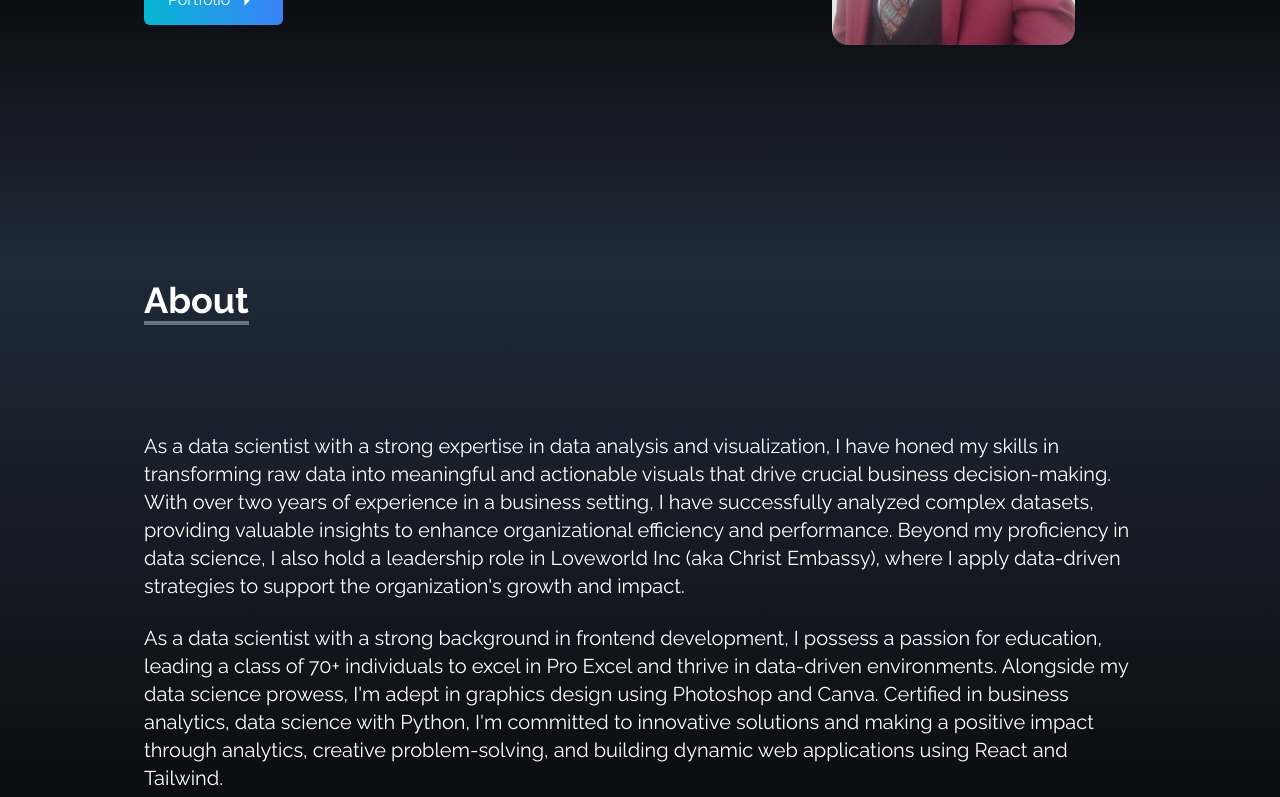
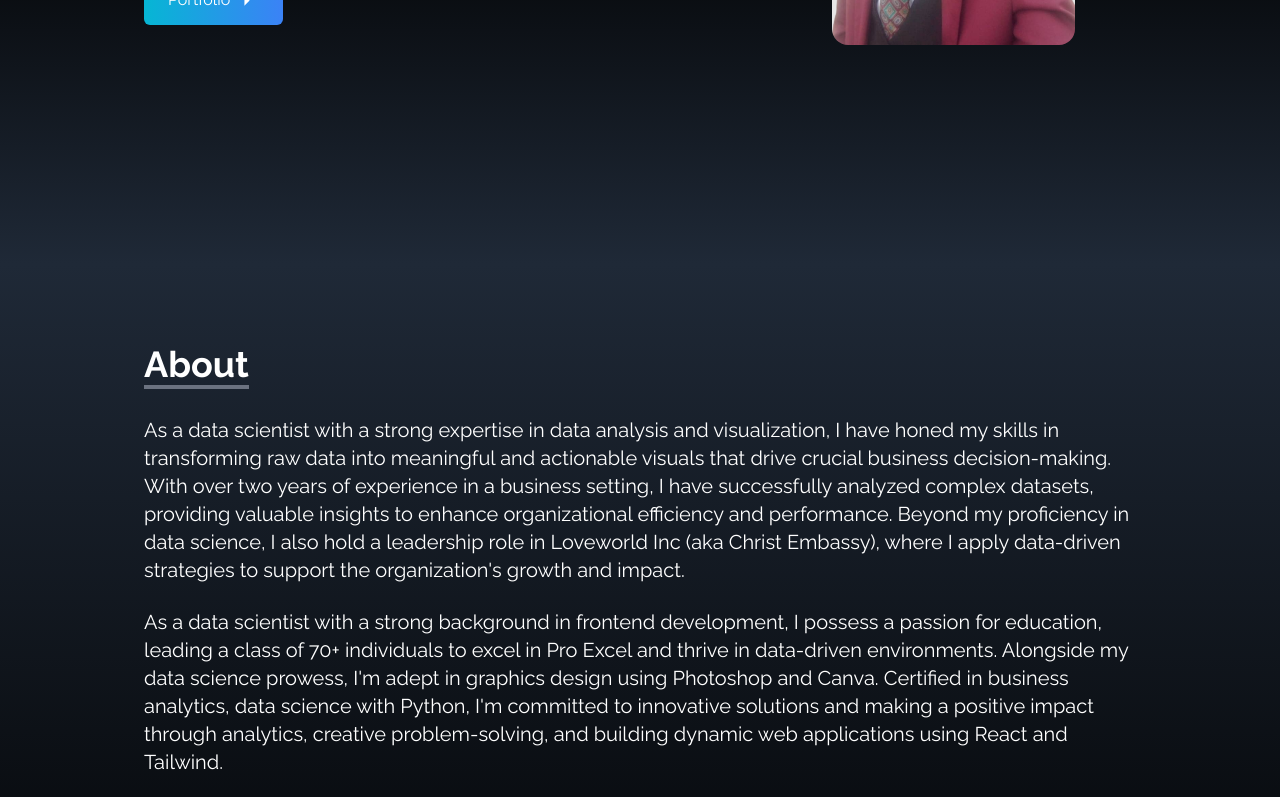
Before and after one commit to blessingsmart/Blessing-react-portfolio, a React (Create React App) app: page / in a window 1280 px wide. Shown: the part 536-1333 px from the top of the page. Built offline with nearby package versions, Linux system fonts and the light colour scheme.

Commit message:
top margin for about page on large screens

```diff
--- a/src/components/About.jsx
+++ b/src/components/About.jsx
@@ -4,13 +4,13 @@ const About = () => {
   return (
     <div name="about" className='w-full min-h-screen bg-gradient-to-b from-gray-800 to-black text-white'>
         <div className='max-w-screen-lg p-4 mx-auto flex flex-col justify-center w-full h-full'>
-            <div className='pb-8'>
+            <div className='pb-8 lg:mt-16 '>
                 <p className='text-4xl font-bold inline border-b-4 border-gray-500'>
                   About
                 </p>
             </div>
             <div>
-              <p className='text-xl mt-20'>
+              <p className='text-xl'>
                   As a data scientist with a strong expertise in data analysis and visualization, I have honed my skills in transforming raw data into meaningful and actionable visuals that drive crucial business decision-making. With over two years of experience in a business setting, I have successfully analyzed complex datasets, providing valuable insights to enhance organizational efficiency and performance. Beyond my proficiency in data science, I also hold a leadership role in Loveworld Inc (aka Christ Embassy), where I apply data-driven strategies to support the organization's growth and impact.
               </p>
               <br/>
@@ -22,5 +22,4 @@ const About = () => {
     </div>
   )
 }
-
 export default About
```
